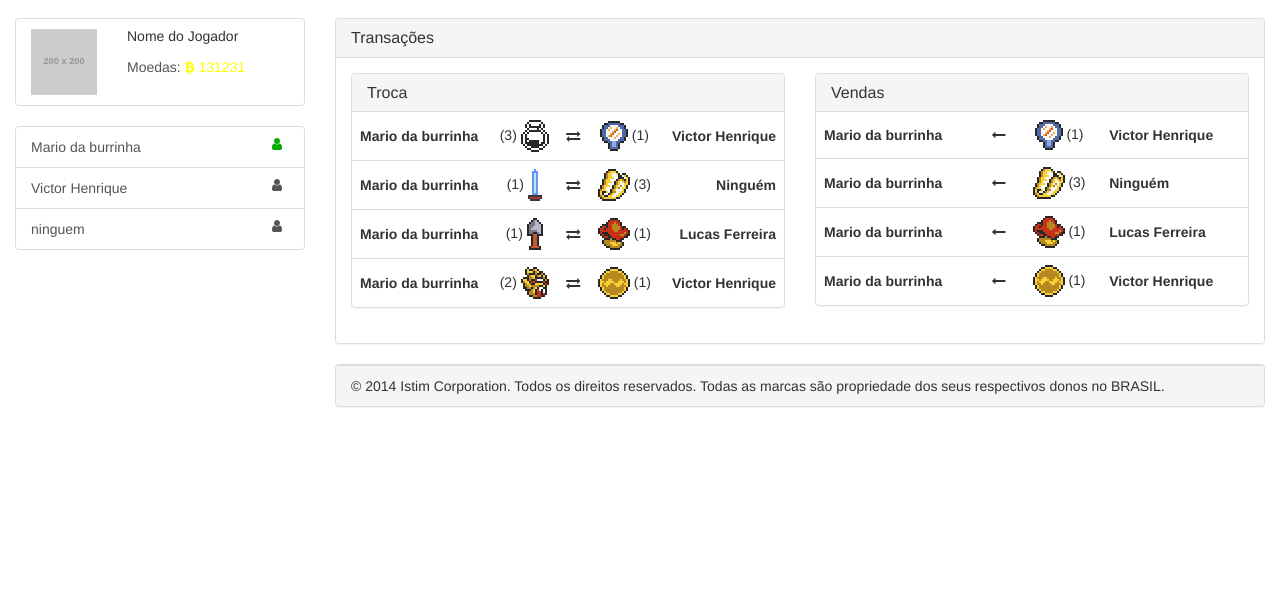
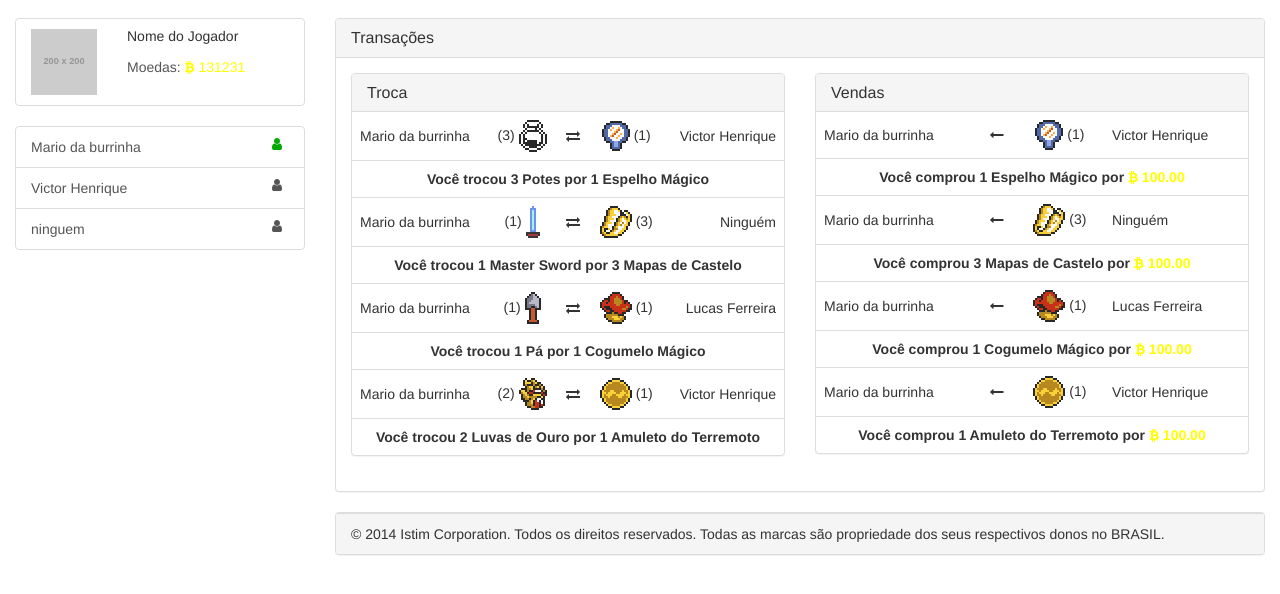
Before and after one commit to victor2105/layout, a plain HTML site: page item_transactions.html in a window 1280 px wide. Shown: the part 54-648 px from the top of the page. Drawn offline with nearby package versions, Linux system fonts and the light colour scheme.

Commit message:
Descrição da transação

```diff
--- a/item_transactions.html
+++ b/item_transactions.html
@@ -136,32 +136,44 @@
                         </div>
                         <table class="table table-centered">
                           <tr>
-                            <td class="text-left font-bold">Mario da burrinha</td>
+                            <td class="text-left">Mario da burrinha</td>
                             <td class="text-center">(3) <img src="img/items/2.png" alt=""></td>
                             <td class="text-center"><i class="fa fa-exchange"></i></td>
                             <td class="text-center"><img src="img/items/5.png" alt=""> (1)</td>
-                            <td class="text-right font-bold">Victor Henrique</td>
+                            <td class="text-right">Victor Henrique</td>
+                          </tr>
+                          <tr class="font-bold">
+                            <td class="text-center" colspan="5">Você trocou 3 Potes por 1 Espelho Mágico</td>
                           </tr>
                           <tr>
-                            <td class="text-left font-bold">Mario da burrinha</td>
+                            <td class="text-left">Mario da burrinha</td>
                             <td class="text-center">(1) <img src="img/items/8.png" alt=""></td>
                             <td class="text-center"><i class="fa fa-exchange"></i></td>
                             <td class="text-center"><img src="img/items/7.png" alt=""> (3)</td>
-                            <td class="text-right font-bold">Ninguém</td>
+                            <td class="text-right">Ninguém</td>
+                          </tr>
+                          <tr class="font-bold">
+                            <td class="text-center" colspan="5">Você trocou 1 Master Sword por 3 Mapas de Castelo</td>
                           </tr>
                           <tr>
-                            <td class="text-left font-bold">Mario da burrinha</td>
+                            <td class="text-left">Mario da burrinha</td>
                             <td class="text-center">(1) <img src="img/items/22.png" alt=""></td>
                             <td class="text-center"><i class="fa fa-exchange"></i></td>
                             <td class="text-center"><img src="img/items/13.png" alt=""> (1)</td>
-                            <td class="text-right font-bold">Lucas Ferreira</td>
+                            <td class="text-right">Lucas Ferreira</td>
+                          </tr>
+                          <tr class="font-bold">
+                            <td class="text-center" colspan="5">Você trocou 1 Pá por 1 Cogumelo Mágico</td>
                           </tr>
                           <tr>
-                            <td class="text-left font-bold">Mario da burrinha</td>
+                            <td class="text-left">Mario da burrinha</td>
                             <td class="text-center">(2) <img src="img/items/25.png" alt=""></td>
                             <td class="text-center"><i class="fa fa-exchange"></i></td>
                             <td class="text-center"><img src="img/items/19.png" alt=""> (1)</td>
-                            <td class="text-right font-bold">Victor Henrique</td>
+                            <td class="text-right">Victor Henrique</td>
+                          </tr>
+                          <tr class="font-bold">
+                            <td class="text-center" colspan="5">Você trocou 2 Luvas de Ouro por 1 Amuleto do Terremoto</td>
                           </tr>
                         </table>
                     </div>
@@ -175,28 +187,40 @@
                         </div>
                         <table class="table table-centered">
                           <tr>
-                            <td class="text-left font-bold">Mario da burrinha</td>
+                            <td class="text-left">Mario da burrinha</td>
                             <td class="text-center"><i class="fa fa-long-arrow-left"></i></td>
                             <td class="text-center"><img src="img/items/5.png" alt=""> (1)</td>
-                            <td class="text-left font-bold">Victor Henrique</td>
+                            <td class="text-left">Victor Henrique</td>
+                          </tr>
+                          <tr class="font-bold">
+                            <td class="text-center" colspan="5">Você comprou 1 Espelho Mágico por <span class="color-yellow"><i class="fa fa-bitcoin"></i> 100.00</span></td>
                           </tr>
                           <tr>
-                            <td class="text-left font-bold">Mario da burrinha</td>
+                            <td class="text-left">Mario da burrinha</td>
                             <td class="text-center"><i class="fa fa-long-arrow-left"></i></td>
                             <td class="text-center"><img src="img/items/7.png" alt=""> (3)</td>
-                            <td class="text-left font-bold">Ninguém</td>
+                            <td class="text-left">Ninguém</td>
+                          </tr>
+                          <tr class="font-bold">
+                            <td class="text-center" colspan="5">Você comprou 3 Mapas de Castelo por <span class="color-yellow"><i class="fa fa-bitcoin"></i> 100.00</span></td>
                           </tr>
                           <tr>
-                            <td class="text-left font-bold">Mario da burrinha</td>
+                            <td class="text-left">Mario da burrinha</td>
                             <td class="text-center"><i class="fa fa-long-arrow-left"></i></td>
                             <td class="text-center"><img src="img/items/13.png" alt=""> (1)</td>
-                            <td class="text-left font-bold">Lucas Ferreira</td>
+                            <td class="text-left">Lucas Ferreira</td>
+                          </tr>
+                          <tr class="font-bold">
+                            <td class="text-center" colspan="5">Você comprou 1 Cogumelo Mágico por <span class="color-yellow"><i class="fa fa-bitcoin"></i> 100.00</span></td>
                           </tr>
                           <tr>
-                            <td class="text-left font-bold">Mario da burrinha</td>
+                            <td class="text-left">Mario da burrinha</td>
                             <td class="text-center"><i class="fa fa-long-arrow-left"></i></td>
                             <td class="text-center"><img src="img/items/19.png" alt=""> (1)</td>
-                            <td class="text-left font-bold">Victor Henrique</td>
+                            <td class="text-left">Victor Henrique</td>
+                          </tr>
+                          <tr class="font-bold">
+                            <td class="text-center" colspan="5">Você comprou 1 Amuleto do Terremoto por <span class="color-yellow"><i class="fa fa-bitcoin"></i> 100.00</span></td>
                           </tr>
                         </table>
                     </div>
```
Also changed, not shown: profile.html (+3 -0 lines).
